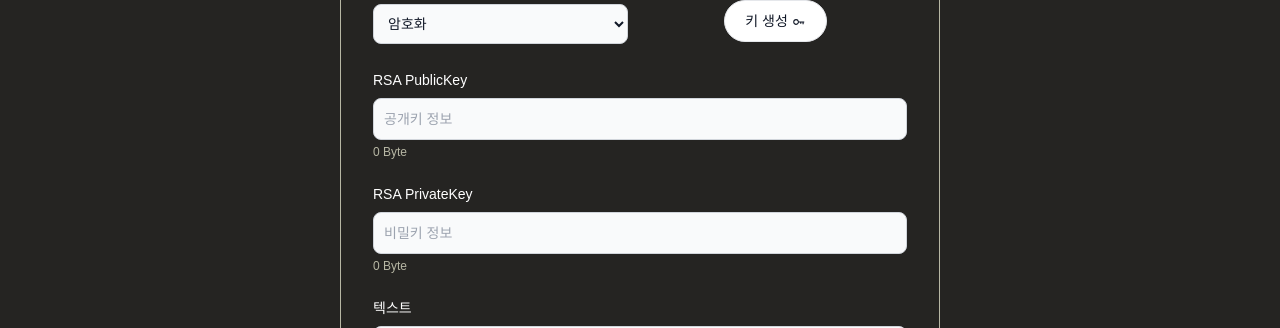
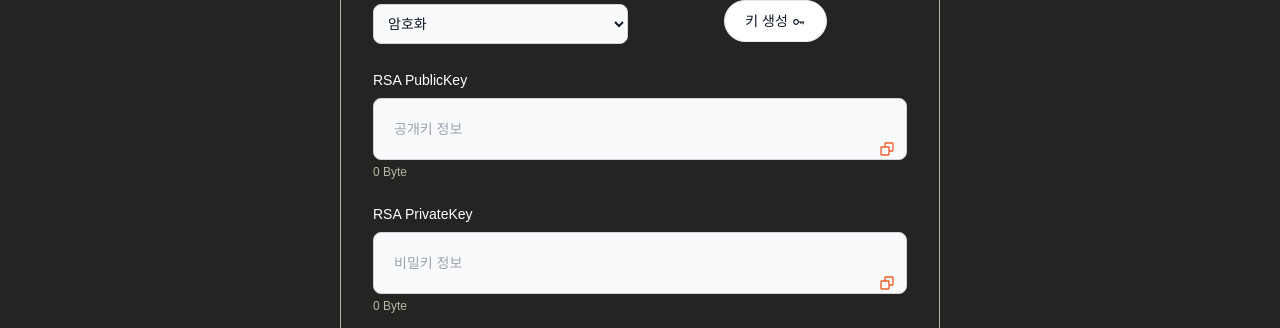
Before and after one commit to seeminglyjs/plus-util-front, a Next.js app: page /encrypt/rsa in a window 1280 px wide. Shown: the part 472-800 px from the top of the page. Built offline with nearby package versions, Linux system fonts and the light colour scheme; no server answers; a web font is replaced by a local one.

Commit message:
20230417RSA이전완료

```diff
--- a/components/Etc/Button/CopyButton.tsx
+++ b/components/Etc/Button/CopyButton.tsx
@@ -22,7 +22,7 @@ const CopyButton: FC<CopyButtonProps> = ({ text }) => {
 
     return (
         <div className="inline-block p-1 my-2 hover:">
-            <button id="plus-copy-button" data-clipboard-text={text} onClick={handleCopyClick}><BiCopy className="inline text-plusOrange"></BiCopy></button>
+            <button type="button" id="plus-copy-button" data-clipboard-text={text} onClick={handleCopyClick}><BiCopy className="inline text-plusOrange"></BiCopy></button>
         </div>
     );
 };
--- a/pages/encrypt/rsa.tsx
+++ b/pages/encrypt/rsa.tsx
@@ -13,13 +13,18 @@ import { BiKey } from "react-icons/bi";
 import Accordion from '../../components/Etc/Accordion';
 
 interface RsaEncryptResponseDto {
-    rsaPublicKey : string,
-    encryptContent : string
+    rsaPublicKey: string,
+    encryptContent: string
 }
 
 interface RsaDecryptResponseDto {
-    rsaPrivateKey : string,
-    decryptContent : string
+    rsaPrivateKey: string,
+    decryptContent: string
+}
+
+interface RsaKeyMakeResponseDto {
+    publicKey: string,
+    privateKey: string
 }
 
 
@@ -28,7 +33,7 @@ export default function Rsa() {
     const [rsaPublicKey, setRsaPublicKey] = useState("");
     const [rsaPrivateKey, setRsaPrivateKey] = useState("");
     const [rsaContent, setRsaContent] = useState("");
-    const [rsaResult, setRsaResult] = useState("적절합 값을 먼저 입력해주세요.");
+    const [rsaResult, setRsaResult] = useState("적절한 값을 먼저 입력해주세요.");
 
     const rsaWayChange = (event: React.ChangeEvent<HTMLSelectElement>) => {
         const value = event.target.value;
@@ -51,11 +56,11 @@ export default function Rsa() {
     }
 
     function isValidRsaPublicKey(rsaPublicKey: string) {
-        return /^[a-zA-Z0-9!@#$%^&*()_+\-=\[\]{};':"\\|,.<>\/?]{16}$/.test(rsaPublicKey);
+        return rsaPublicKey.length == 392;
     }
 
     function isValidRsaPrivateKey(rsaPrivateKey: string) {
-        return /^[a-zA-Z0-9!@#$%^&*()_+\-=\[\]{};':"\\|,.<>\/?]{32}$/.test(rsaPrivateKey);
+        return rsaPrivateKey.length == 1624;
     }
 
     function isValidRsaContent(rsaContent: string) {
@@ -71,15 +76,47 @@ export default function Rsa() {
         } else return false;
     }
 
+    const rsaKeyMake = async () => {
+        const url = `${process.env.API_BASE_URL}/enc/rsa/key/make`
 
-    const aesRequestSend = async () => {
+        const response = await fetch(url, {
+            method: 'GET',
+            headers: {
+                'Content-Type': 'application/json',
+            },
+            credentials: 'include'
+        })
+
+        if (!response.ok) {
+            const errorMessage = `HTTP error! Status: ${response.status}`;
+            console.error(errorMessage);
+            return;
+        } else {
+            const rsaKeyMakeResponseDto: RsaKeyMakeResponseDto = await response.json()
+            setRsaPublicKey(rsaKeyMakeResponseDto.publicKey)
+            setRsaPrivateKey(rsaKeyMakeResponseDto.privateKey)
+        }
+    }
+
+
+    const rsaRequestSend = async () => {
         if (rsaRequestCheck()) {
             const requestType = rsaWay;
+            let data = null
+            const url = `${process.env.API_BASE_URL}/enc/rsa/content/${requestType}`
+            if(requestType === 'encrypt'){
+                data = {
+                    rsaPublicKey : rsaPublicKey,
+                    rsaBeforeContent : rsaContent
+                };
+            }else if(requestType === 'decrypt'){
+                data = {
+                    rsaPrivateKey : rsaPrivateKey,
+                    rsaAfterContent : rsaContent
+                };
+            }
 
-            const url = `${process.env.API_BASE_URL}/enc/rsa/${requestType}`
-            const data = {
-
-            };
+            if(data === null) return
 
             const response = await fetch(url, {
                 method: 'POST',
@@ -119,7 +156,7 @@ export default function Rsa() {
                                         RSA암호는 공개키 암호시스템의 하나로, 암호화뿐만 아니라 전자서명이 가능한 최초의 알고리즘으로 알려져 있다. RSA가 갖는 전자서명 기능은 인증을 요구하는 전자 상거래 등에 RSA의 광범위한 활용을 가능하게 하였다.
                                         1978년 로널드 라이베스트(Ron Rivest), 아디 샤미르(Adi Shamir), 레너드 애들먼(Leonard Adleman)의 연구에 의해 체계화되었으며, RSA라는 이름은 이들 3명의 이름 앞글자를 딴 것이다. 이 세 발명자는 이 공로로 2002년 튜링상을 수상했다. 그러나 RSA 방식을 제일 먼저 개발한 사람은 영국 GCHQ에 근무하던 수학자였으며, 이보다 빠른 1973년도에 개발하게 된다. 이 내용은 GCHQ에서 비밀로 취급되었으며, 이후 1997년 세상으로 발표되게 된다.
                                         RSA 암호체계의 안정성은 큰 숫자를 소인수 분해하는 것이 어렵다는 것에 기반을 두고 있다. 그러므로 큰 수의 소인수 분해를 획기적으로 빠르게 할 수 있는 알고리즘이 발견된다면 이 암호 체계는 가치가 떨어질 것이다. 1993년 피터 쇼어는 쇼어 알고리즘을 발표하여, 양자 컴퓨터를 이용하여 임의의 정수를 다항 시간 안에 소인수 분해하는 방법을 발표하였다. 따라서 양자 컴퓨터가 본격적으로 실용화되면 RSA 알고리즘은 무용지물이 될 것이다. 그러나 양자 컴퓨터가 이 정도 수준으로 실용화되려면 아직 여러 해가 더 필요할 것으로 보인다.
-                                        RSA 암호화 알고리즘은 1983년에 발명자들이 소속되어 있던 매사추세츠 공과대학교(MIT)에 의해 미국에 특허로 등록되었고, 2000년 9월 21일에 그 특허가 만료되었다.
+                                        RSA 암호화 알고리즘은 1983년에 MIT 발명자들에 의해 미국에 특허로 등록되었고, 2000년 9월 21일에 그 특허가 만료되었다.
                                     </p>
                                     <br />
                                     <p >
@@ -127,7 +164,6 @@ export default function Rsa() {
                                     </p>
                                 </Accordion>
                             </div>
-
                         </HalfAndHalfDiv>
                         <HalfDiv>
                             <div className="pt-48 py-15">
@@ -146,16 +182,22 @@ export default function Rsa() {
                                                     </select>
                                                 </div>
                                                 <div className="flex justify-center">
-                                                <button type="button" className="py-2.5 px-5 mr-2 mt-6 mb-1 text-sm font-medium text-gray-900 focus:outline-none bg-white rounded-full border border-gray-200 hover:bg-gray-100 hover:text-blue-700 focus:z-10 focus:ring-4 focus:ring-gray-200">키 생성 <BiKey className="inline"></BiKey></button>
+                                                    <button onClick={rsaKeyMake} type="button" className="py-2.5 px-5 mr-2 mt-6 mb-1 text-sm font-medium text-gray-900 focus:outline-none bg-white rounded-full border border-gray-200 hover:bg-gray-100 hover:text-blue-700 focus:z-10 focus:ring-4 focus:ring-gray-200">키 생성 <BiKey className="inline"></BiKey></button>
                                                 </div>
-                                                <div className="sm:col-span-2">
+                                                <div className="sm:col-span-2 relative">
                                                     <label htmlFor="rsaPublicKey" className="block mb-2 text-sm font-medium text-white">RSA PublicKey</label>
-                                                    <input onChange={rsaPublicKeyChange} type="text" name="rsaPublicKey" id="rsaPublicKey" className="bg-gray-50 border border-gray-300 text-gray-900 text-sm rounded-lg focus:ring-primary-600 focus:border-primary-600 block w-full p-2.5" placeholder="공개키 정보" value={rsaPublicKey} />
+                                                    <input onChange={rsaPublicKeyChange} type="text" name="rsaPublicKey" id="rsaPublicKey" className="bg-gray-50 border border-gray-300 text-gray-900 text-sm rounded-lg focus:ring-primary-600 focus:border-primary-600 block w-full p-5" placeholder="공개키 정보" value={rsaPublicKey} />
+                                                    <div className="absolute bottom-0 right-0 mr-2 mb-2">
+                                                        <CopyButton text={rsaPublicKey}></CopyButton>
+                                                    </div>
                                                     <p className="text-xs mt-1 text-plusGreen100">{rsaPublicKey.length} Byte </p>
                                                 </div>
-                                                <div className="sm:col-span-2">
+                                                <div className="sm:col-span-2 relative">
                                                     <label htmlFor="rsaPrivateKey" className="block mb-2 text-sm font-medium text-white">RSA PrivateKey</label>
-                                                    <input onChange={rsaPrivateKeyChange} type="text" name="rsaPrivateKey" id="rsaPrivateKey" className="bg-gray-50 border border-gray-300 text-gray-900 text-sm rounded-lg focus:ring-primary-600 focus:border-primary-600 block w-full p-2.5" placeholder="비밀키 정보" value={rsaPrivateKey} />
+                                                    <input onChange={rsaPrivateKeyChange} type="text" name="rsaPrivateKey" id="rsaPrivateKey" className="bg-gray-50 border border-gray-300 text-gray-900 text-sm rounded-lg focus:ring-primary-600 focus:border-primary-600 block w-full p-5" placeholder="비밀키 정보" value={rsaPrivateKey} />
+                                                    <div className="absolute bottom-0 right-0 mr-2 mb-2">
+                                                        <CopyButton text={rsaPrivateKey}></CopyButton>
+                                                    </div>
                                                     <p className="text-xs mt-1 text-plusGreen100">{rsaPrivateKey.length} Byte </p>
                                                 </div>
                                                 <div className="sm:col-span-2">
@@ -165,7 +207,7 @@ export default function Rsa() {
                                                 </div>
                                             </div>
                                             <div className="text-center">
-                                                <button onClick={aesRequestSend} type="button" className=" bg-plusGreen100 inline-flex items-center px-5 py-2.5 mt-4 sm:mt-6 text-sm font-medium text-center text-white bg-primary-700 rounded-lg focus:ring-4 focus:ring-primary-200 hover:bg-primary-800">
+                                                <button onClick={rsaRequestSend} type="button" className=" bg-plusGreen100 inline-flex items-center px-5 py-2.5 mt-4 sm:mt-6 text-sm font-medium text-center text-white bg-primary-700 rounded-lg focus:ring-4 focus:ring-primary-200 hover:bg-primary-800">
                                                     확인
                                                 </button>
                                             </div>
```
